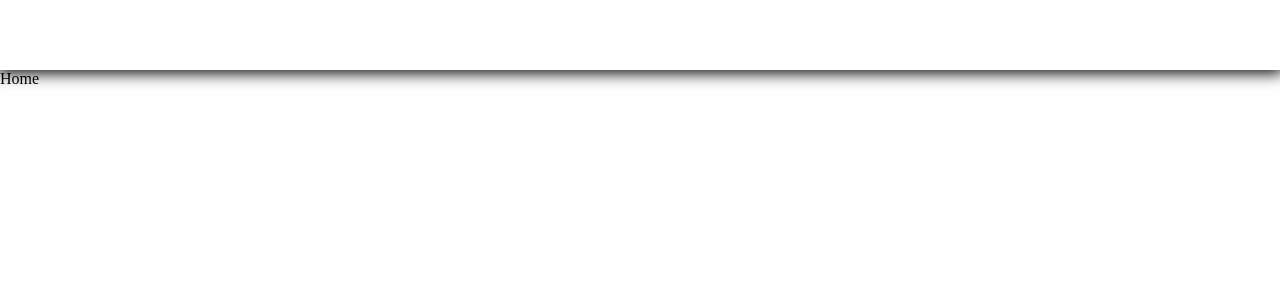
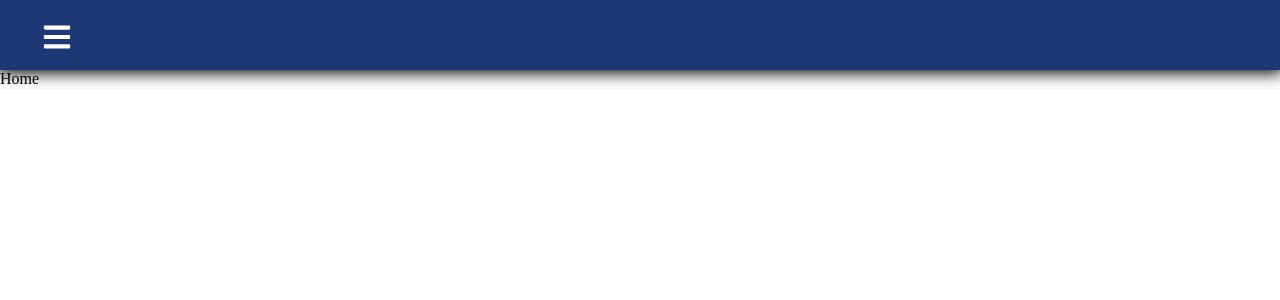
Before and after one commit to LauroEmma/Grupo3, a React (Vite) app in the folder Grupo5/: page / in a window 1280 px wide. Shown: the top 300 px of the page. Built offline with nearby package versions, Linux system fonts and the light colour scheme.

Commit message:
Menu com estilo quase finalizado

```diff
--- a/Grupo5/src/App.jsx
+++ b/Grupo5/src/App.jsx
@@ -1,11 +1,9 @@
 import GlobalStyles from "./styles/GlobalStyles";
 import Routes from "./rotas.jsx";
-import Header from "./Components/Header/header";
 
 function App() {
   return (
     <>
-      <Header />
       <GlobalStyles />
       <Routes />
     </>
--- a/Grupo5/src/Components/Header/header.jsx
+++ b/Grupo5/src/Components/Header/header.jsx
@@ -1,6 +1,7 @@
 import React, { useState } from "react";
 import { Container } from "./styles";
 import { FaBars } from "react-icons/fa";
+import Sidebar from "../Sidebar/sidebar";
 
 const Header = () => {
   const [sidebar, setSidebar] = useState(false);
--- a/Grupo5/src/Components/Header/styles.js
+++ b/Grupo5/src/Components/Header/styles.js
@@ -3,7 +3,7 @@ import styled from "styled-components";
 export const Container = styled.div`
   height: 70px;
   display: flex;
-  background-color: 1e3876;
+  background-color: #1e3876;
   box-shadow: 0px 0px 15px 3px;
 
   > svg {
--- a/Grupo5/src/Components/Sidebar/sidebar.jsx
+++ b/Grupo5/src/Components/Sidebar/sidebar.jsx
@@ -4,7 +4,7 @@ import { FaTimes, FaHome, FaMedkit, FaUserAlt } from "react-icons/fa";
 import { FiLogIn } from "react-icons/fi";
 import { BsFillPersonLinesFill } from "react-icons/bs";
 
-import SidebarItem from "../SidebarItem/SidebarItem";
+import SidebarItem from "../SidebarItem";
 
 const Sidebar = ({ active }) => {
   const closeSidebar = () => {
--- a/Grupo5/src/Components/Sidebar/styles.js
+++ b/Grupo5/src/Components/Sidebar/styles.js
@@ -15,7 +15,7 @@ export const Container = styled.div`
     position: fixed;
     color: white;
     height: 22px;
-    margin-top: 42px;
+    margin-top: 30px;
     margin-left: 32px;
     cursor: pointer;
   }
@@ -33,5 +33,5 @@ export const Container = styled.div`
 `;
 
 export const Content = styled.div`
-  margin-top: 100px;
+  margin-top: 80px;
 `;
--- a/Grupo5/src/Components/SidebarItem/SidebarItem.jsx
+++ b/Grupo5/src/Components/SidebarItem/SidebarItem.jsx
@@ -1,5 +1,5 @@
 import React from "react";
-import { Container } from "../Header/styles";
+import { Container } from "./styles";
 
 const SidebarItem = ({ Icon, Text }) => {
   return (
--- a/Grupo5/src/Components/SidebarItem/styles.js
+++ b/Grupo5/src/Components/SidebarItem/styles.js
@@ -1,17 +1,18 @@
-import styles from "styled-components";
+import styled from "styled-components";
 
 export const Container = styled.div`
   display: flex;
-  align-items: center background-color #13244d;
+  align-items: center;
+  background-color: #13244d;
   font-size: 20px;
   color: white;
   padding: 10px;
   cursor: pointer;
   border-radius: 10px;
-  margin: 0 15px 20px;
+  margin: 0 0px 20px;
 
   > svg {
-    margin: 0 20px;
+    margin: 0px 20px;
   }
 
   &:hover {
--- a/Grupo5/src/main.jsx
+++ b/Grupo5/src/main.jsx
@@ -5,6 +5,7 @@ import Header from "./Components/Header/header";
 
 ReactDOM.createRoot(document.getElementById("root")).render(
   <React.StrictMode>
+    <Header />
     <App />
   </React.StrictMode>
 );
```
